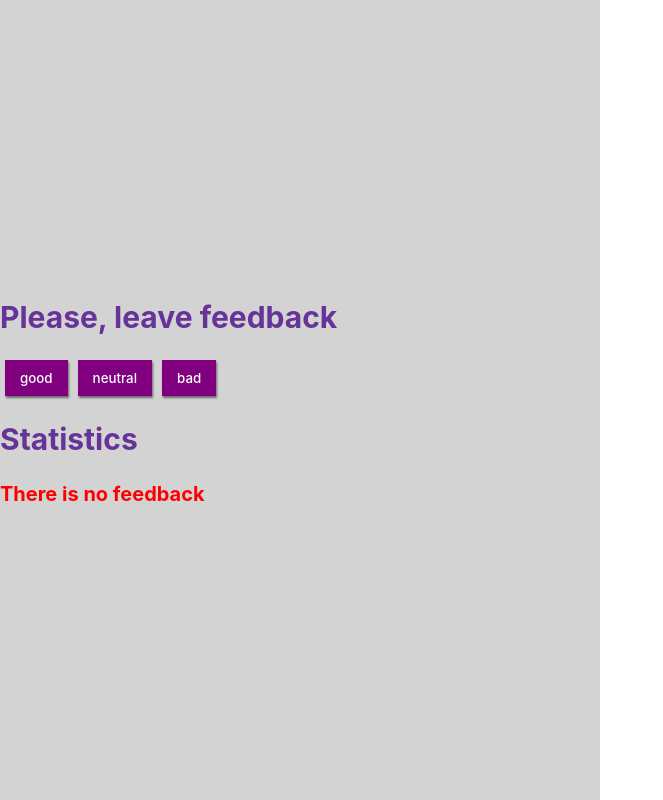
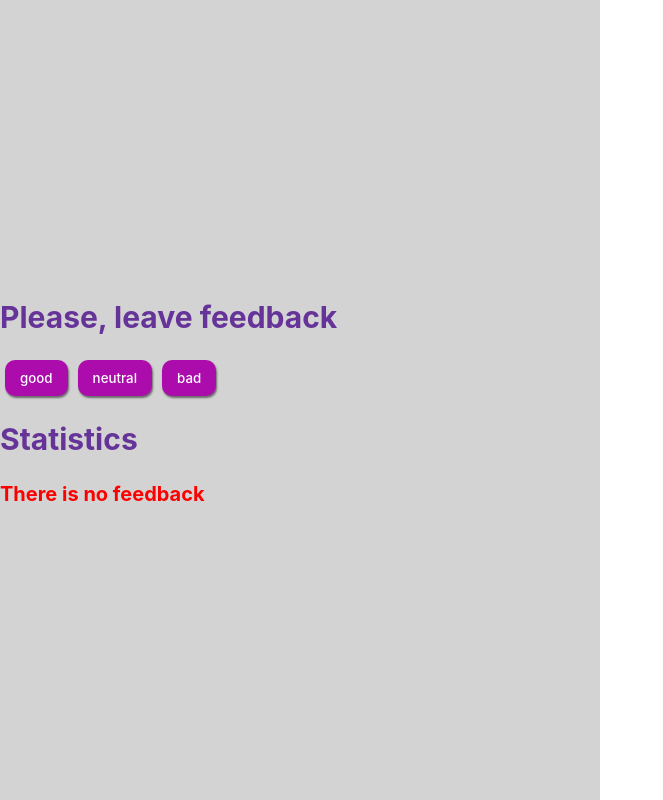
Before and after one commit to Luydmyla/goit-react-hw-02-feedback, a React (Create React App) app: page / in a window 1280 px wide. Shown: the whole page, without its empty margins (0-663 px from the left). Built offline with nearby package versions, Linux system fonts and the light colour scheme.

Commit message:
added some css

```diff
--- a/src/components/FeedbackOptions/FeedbackOptions.css
+++ b/src/components/FeedbackOptions/FeedbackOptions.css
@@ -1,14 +1,26 @@
 .Feedback__button {
-  border: none;
-  padding: 10px 15px;
-  background-color: purple;
-  color: #fff;
   font-weight: 500;
   margin-left: 5px;
   margin-right: 5px;
   font-family: inherit;
+  border: none;
+  border-radius: 10px;
+  padding: 10px 15px;
+  background-color: rgb(173, 12, 173);
+  color: #fff;
   cursor: pointer;
   outline: none;
   box-shadow: 1px 2px 2px 0 rgb(0 0 0 / 0.5);
   transition: box-shadow 250ms linear;
 }
+.Feedback__button:hover {
+  transform: translateY(-3px);
+  box-shadow: 0 10px 20px rgba(0, 0, 0, 0.2);
+  box-shadow: 0 10px 20px #bd06ad73;
+}
+
+.Feedback__button:active {
+  transform: translateY(-1px);
+  box-shadow: 0 5px 10px rgba(0, 0, 0, 0.2);
+  box-shadow: 0 5px 10px #bd06ad73;
+}
```
